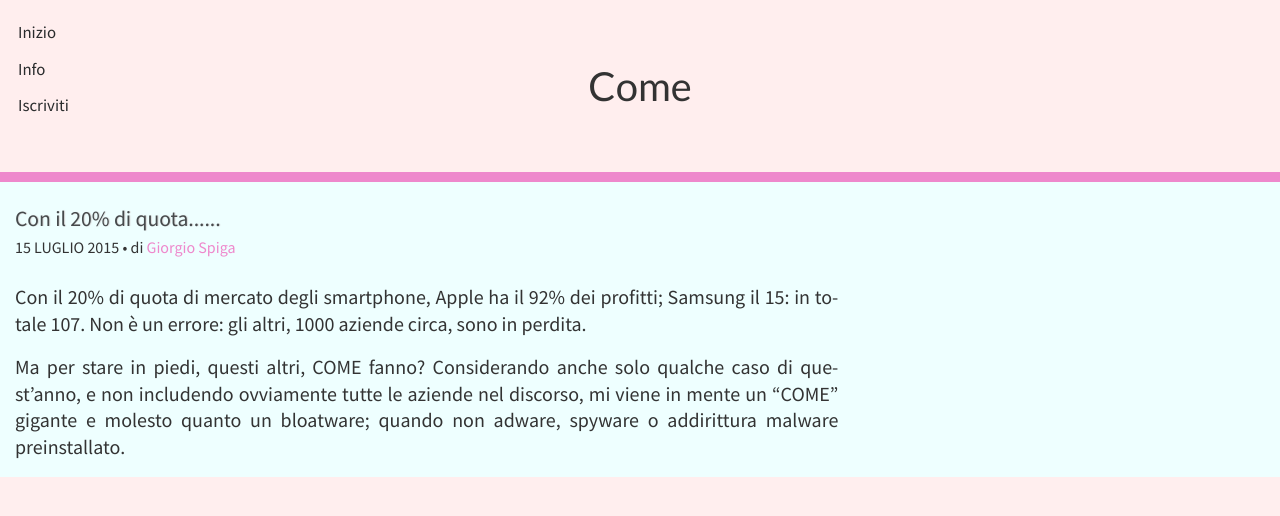
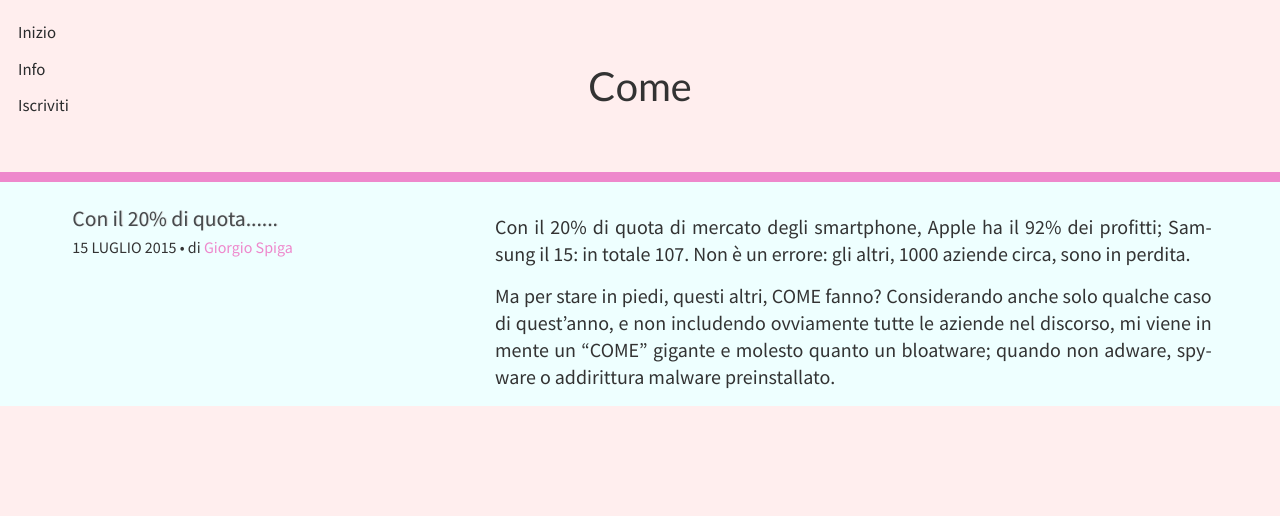
Before and after one commit to giorgiospiga/blogbrt, a Jekyll site: the page built from _posts/2015-07-15-come.md, in a window 1280 px wide. Shown: the top 516 px of the page. Built offline with Jekyll 4.4.1, drawn with Linux system fonts in a browser that asks for light colours; nearby versions of some CDN libraries; some web fonts are replaced.

Commit message:
more consistent grid structure

```diff
--- a/_layouts/post.html
+++ b/_layouts/post.html
@@ -3,25 +3,16 @@ layout: default
 ---
 <section class="bg-eff">
   <article class=" pt-4 {% if post.categories %}{{ post.categories }}{% else %}{% endif %}">
-    <header>
     <div class="container">
-        <div class="row">
+      <div class="row justify-content-xs-center justify-content-sm-center">
+
+        <div class="col-xs-12 col-sm-10 col-md-4 col-md-4">
+
           <div class="col-xs-12">
-          </div>
-          <div class="col-xs-12">
+            <header class="mx-1">
               <!--
               <h1><a href="{{ post.url | absolute_url }}">{% if page.title %}{{ page.title }}{% elsif page.meta %}{{ page.meta }}{% elsif page.categories %}{{ page.categories }} {{ page.date | date: "%-d/%-m/%Y" }}{% endif %}</a></h1>
               -->
-          </div>
-          <div class="col-xs-12">
-          </div>
-        </div>
-      </div>
-      <div class="container">
-        <div class="row">
-          <div class="col hidden-md-up mb-2">
-          </div>
-          <div class="col-xs-12 col-sm-10 col-md-9 col-lg-8">
               <span class="lead">{% if page.description %}{{ page.description }}{% else %}{{ page.excerpt | strip_html | truncatewords: 5 | append: '...' }}{% endif %}</span>
               <br/>
               <span class="text-uppercase"><!-- Whitespace added for readability -->
@@ -41,29 +32,19 @@ layout: default
                   {% when '11' %}novembre
                   {% when '12' %}dicembre
                 {% endcase %}
-      {{ page.date | date: "%Y" }}
+                {{ page.date | date: "%Y" }}</span>
                 {% for category in page.categories %}
               <span> • {{ page.categories }}</span>
               {% endfor %}
-      </span>
               <span>• di
                 <a href="https://twitter.com/{{ site.data.authors[page.author].twitter }}">
                   {{ site.data.authors[page.author].name }}
                 </a>
               </span>
+            </header>
           </div>
-          <div class="col">
-          </div>
-        </div>
-      </div>
-    </header>
-    <div class="container">
-      <div class="row">
-        <div class="col hidden-md-up">
-
-        </div>
-
-        <div class="col-xs-12 col-sm-10 col-md-9 col-lg-8">
+          <div class="col-xs-12">
+            <div class="mx-1">
               <section id="post-imgcover">
                 {% if page.coverimg.source != null %}
                 <figure class="figure">
@@ -90,17 +71,15 @@ layout: default
                 {% endif %}
               </section>
             </div>
+          </div>
+        </div>
 
-        <div class="col">
+<!--
+        <div class="col-xs-12 col-sm-12 col-md-1 col-md-1">
 
         </div>
-      </div>
-    </div>
-    <div class="container">
-      <div class="row">
-        <div class="col hidden-md-up">
-        </div>
-        <div class="col-xs-12 col-sm-10 col-md-9 col-lg-8">
+-->
+        <div class="col-xs-12 col-sm-10 col-md-7 col-lg-7 mt-2">
           <section id="postcontent" class="text-justify">
             {{content | smartify }}
           </section>
@@ -109,10 +88,6 @@ layout: default
           </footer>
         </div>
 
-        <div class="col">
-
-        </div>
-
       </div>
     </div>
   </article>
```
Also changed, not shown: _posts/2014-04-05-ce-lo-chiede-mario.md (+1 -1 lines). Lines whose indentation alone changed are shown as unchanged.
